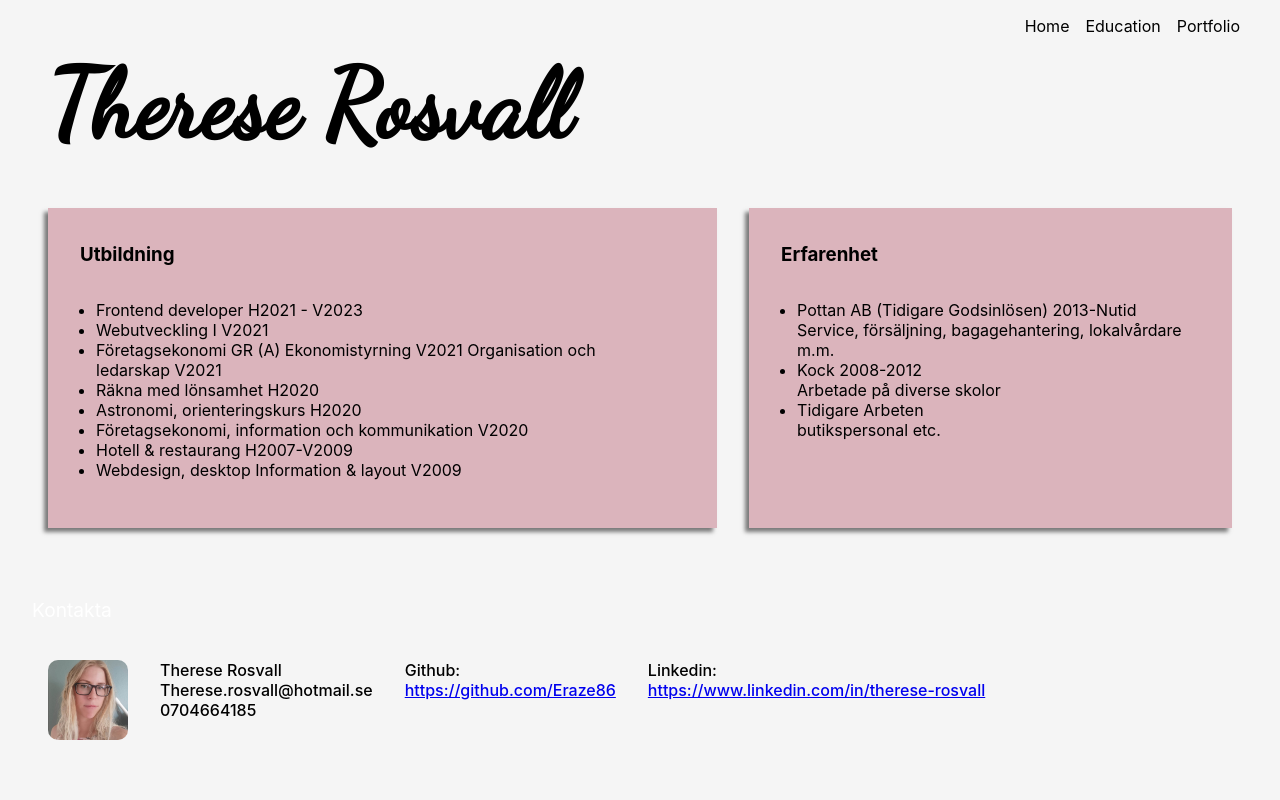
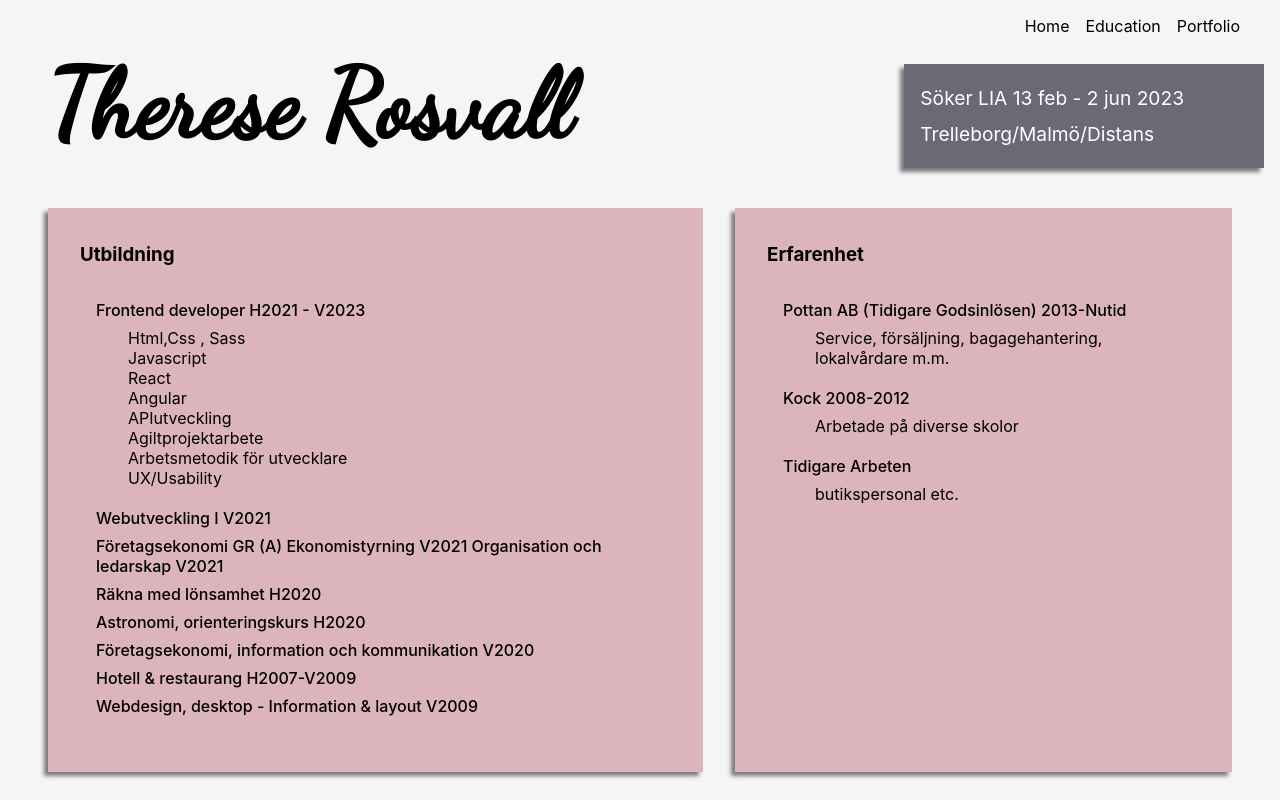
Before and after one commit to Eraze86/cv, a React (Create React App) app: page /education in a window 1280 px wide. Shown: the top 800 px of the page. Built offline with nearby package versions, Linux system fonts and the light colour scheme; a web font is replaced by a local one.

Commit message:
ändrade text

```diff
--- a/src/components/Home.tsx
+++ b/src/components/Home.tsx
@@ -7,31 +7,24 @@ export function Home() {
 
   return (<>
 
-    <Section>
-      <ArticleLia>
-        <H3Lia>Söker LIA 13 feb - 2 jun 2023<br />
-          Trelleborg/Malmö/Distans </H3Lia>
-      </ArticleLia>
-    </Section>
+
     <SectionMe>
       <ArticleFront>
         <H2>Frontend Utvecklare</H2>
+
         Har det senaste året lärt mig grunderna inom
-        frontend utveckling, där jag har möjligheten att
+        Frontend utveckling, där jag har möjligheten att
         kombinera min passion för att skapa,
-        tillsammans med min nyfikenhet och viljan att
-        lära mig något nytt.<br/><br/>
-        Jag känner att jag dras mer mot design och
-        skapande av sidor, där man kan vara med från
-        början till slut, eller nära samarbete med
-        kunden/ ux . Arbetar gärna med React och
-        fördjupar mig i detta. Vill skapa sidor som är
-        tillgängliga för alla, lätt navigerade och är en
-        fröjd för ögat.<br/><br/>
-        Förutom React, javascript och grunder i html, css så har jag även testat på Angular
-        express, API, socketio m.m.<br/> <br/>
+        tillsammans med nyfikenhet och viljan att lära
+        mig något nytt.<br /><br />
+        Jag dras mer mot design och skapande av sidor,
+        där jag kan vara med från början till slut, eller
+        nära samarbete med kunden/ ux . Arbetar gärna
+        med React och fördjupar mig i detta. Vill skapa
+        sidor som är tillgängliga för alla, lättnavigerade
+        och visuellt tilltalande.<br /><br />
 
-        Utöver css grunderna har jag bra koll på react styled component, samt har testat tailwind.
+        Utöver css grunderna har jag bra koll på react styled component och har testat tailwind.
       </ArticleFront>
 
       <ArticleAboute>
--- a/src/components/Layout.tsx
+++ b/src/components/Layout.tsx
@@ -1,10 +1,11 @@
 import { Outlet } from "react-router-dom";
 import { Contact, Footer } from "./styled/footer";
-import {  Header, Nav } from "./styled/header";
+import { Header, Nav } from "./styled/header";
 import { ImgMe } from "./styled/img";
 import { LinkNav } from "./styled/link";
-import { A, H1, H3Lia, P } from "./styled/text";
+import { A, H1, H2, H3Lia, P } from "./styled/text";
 import me from "../img/profilbild.jpg"
+import { ArticleLia, Section } from "./styled/section";
 
 
 export function Layout() {
@@ -17,24 +18,30 @@ export function Layout() {
                 <LinkNav to="/portfolio">Portfolio</LinkNav>
 
             </Nav>
+            <Section>
+                <ArticleLia>
+                    <H3Lia>Söker LIA 13 feb - 2 jun 2023<br />
+                        Trelleborg/Malmö/Distans </H3Lia>
+                </ArticleLia>
+            </Section>
         </Header>
         <Outlet></Outlet>
-        <H3Lia>Kontakta</H3Lia>
-<Footer>
 
-    <Contact>
-    <ImgMe src={me}/>
-    <P>Therese Rosvall<br/>
-    Therese.rosvall@hotmail.se<br/>
-    0704664185</P>
+        <Footer>
+        <H2>Kontakta</H2>
+            <Contact>
+                <ImgMe src={me} />
+                <P>Therese Rosvall<br />
+                    Therese.rosvall@hotmail.se<br />
+                    0704664185</P>
 
-    <P>Github:<br/>
-        <A href="https://github.com/Eraze86">https://github.com/Eraze86</A></P>
-        <P>Linkedin:<br/>
-            <A href="https://www.linkedin.com/in/therese-rosvall">https://www.linkedin.com/in/therese-rosvall</A></P>
+                <P>Github:<br />
+                    <A href="https://github.com/Eraze86">https://github.com/Eraze86</A></P>
+                <P>Linkedin:<br />
+                    <A href="https://www.linkedin.com/in/therese-rosvall">https://www.linkedin.com/in/therese-rosvall</A></P>
 
             </Contact>
-</Footer>
+        </Footer>
     </>)
 
 }
--- a/src/components/education.tsx
+++ b/src/components/education.tsx
@@ -1,4 +1,5 @@
 import { ArticleFront, Section, SectionEd } from "./styled/section";
+import { H4 } from "./styled/text";
 
 export function Education() {
     return (<>
@@ -6,34 +7,36 @@ export function Education() {
             <ArticleFront>
                 <h3>Utbildning</h3>
                 <ul>
-                    <li>Frontend developer
-                        H2021 - V2023</li>
-                    <li>Webutveckling I
-                        V2021</li>
-                    <li>Företagsekonomi GR (A)
+                    <H4>Frontend developer H2021 - V2023</H4>
+                    <li>Html,Css , Sass</li>
+                    <li>Javascript</li>
+                    <li>React</li>
+                    <li>Angular</li>
+                    <li>APIutveckling</li>
+                    <li>Agiltprojektarbete</li>
+                    <li>Arbetsmetodik för utvecklare</li>
+                    <li>UX/Usability</li><br/>
+
+                    <H4>Webutveckling I V2021</H4>
+                    <H4>Företagsekonomi GR (A)
                         Ekonomistyrning V2021
-                        Organisation och ledarskap V2021</li>
-                    <li>Räkna med lönsamhet
-                        H2020</li>
-                    <li>Astronomi, orienteringskurs
-                        H2020</li>
-                    <li>Företagsekonomi, information och
-                        kommunikation V2020</li>
-                    <li>Hotell & restaurang
-                        H2007-V2009</li>
-                    <li>Webdesign, desktop
-                        Information & layout V2009</li>
+                        Organisation och ledarskap V2021</H4>
+                    <H4>Räkna med lönsamhet H2020</H4>
+                    <H4>Astronomi, orienteringskurs H2020</H4>
+                    <H4>Företagsekonomi, information och kommunikation V2020</H4>
+                    <H4>Hotell & restaurang H2007-V2009</H4>
+                    <H4>Webdesign, desktop - Information & layout V2009</H4>
                 </ul>
             </ArticleFront>
             <ArticleFront>
-            <h3>Erfarenhet</h3>
+                <h3>Erfarenhet</h3>
                 <ul>
-                    <li>Pottan AB  (Tidigare Godsinlösen) 2013-Nutid<br/>
-                        Service, försäljning,        bagagehantering, lokalvårdare m.m.</li>
-                    <li>Kock 2008-2012<br/>
-                        Arbetade på diverse skolor</li>
-                    <li>Tidigare Arbeten<br/>
-                        butikspersonal etc.</li>
+                    <H4>Pottan AB  (Tidigare Godsinlösen) 2013-Nutid</H4>
+                        <li>Service, försäljning, bagagehantering, lokalvårdare m.m.</li><br/>
+                    <H4>Kock 2008-2012</H4>
+                    <li>Arbetade på diverse skolor</li><br/>
+                    <H4>Tidigare Arbeten</H4>
+                    <li>butikspersonal etc.</li><br/>
                 </ul>
             </ArticleFront>
 
--- a/src/components/styled/footer.tsx
+++ b/src/components/styled/footer.tsx
@@ -2,7 +2,7 @@ import styled from "styled-components";
 
 export const Footer= styled.footer`
 
-margin: 1rem 1rem 2rem 1rem;
+margin: 1rem 1rem 2rem 3rem;
 height: 5rem;
 
 }
--- a/src/components/styled/header.tsx
+++ b/src/components/styled/header.tsx
@@ -1,7 +1,7 @@
 import styled from "styled-components";
 
 export const Header = styled.header`
-height: 5rem;
+height: 11rem;
 position: static;
 margin: 0;
 padding: 1rem;
--- a/src/components/styled/text.tsx
+++ b/src/components/styled/text.tsx
@@ -20,6 +20,12 @@ Margin: auto;
 export const H2 = styled.h2`
 font-size: 2rem;
 margin: 0rem 0rem 1rem 0rem;
+
+`
+export const H4 = styled.h4`
+font-size: 1rem;
+font-weight: 500;
+margin: 0rem 0rem 0.5rem 0rem;
 
 `
 
--- a/src/index.css
+++ b/src/index.css
@@ -11,8 +11,12 @@ body {
 }
 ul{
   padding: 1rem;
+  list-style-type: none;
 }
+li{
+  margin-left: 2rem;
 
+}
 
 code {
   font-family: source-code-pro, Menlo, Monaco, Consolas, 'Courier New',
```
